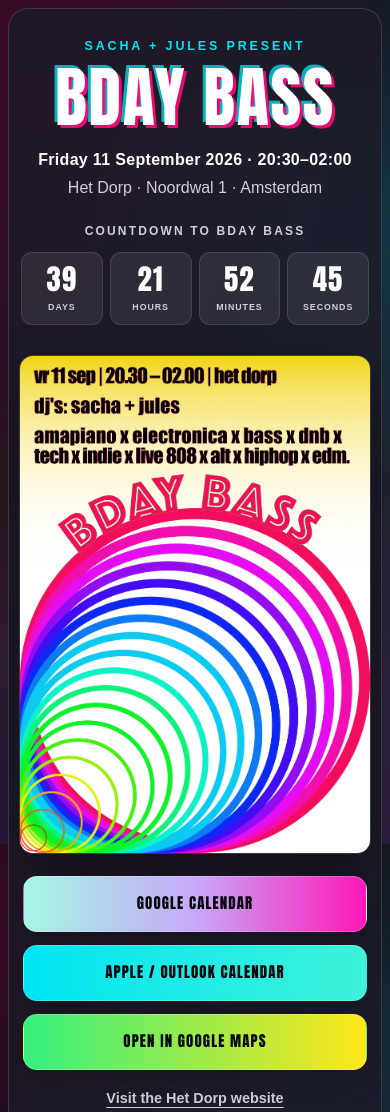
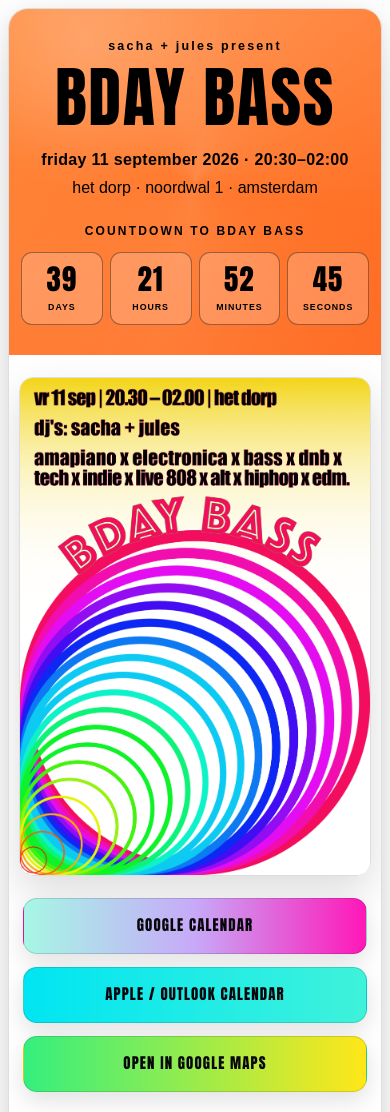
Before and after one commit to and-orphine/calendar-files, a plain HTML site: page index.html in a window 390 px wide. Shown: the top 1112 px of the page. Drawn offline with Linux system fonts and the light colour scheme.

Commit message:
Update index.html
Change page to white and orange.

```diff
--- a/index.html
+++ b/index.html
@@ -8,26 +8,27 @@
     content="width=device-width, initial-scale=1, viewport-fit=cover"
   >
 
-  <title>BDAY BASS — Sacha + Jules</title>
+  <title>BDAY BASS — sacha + jules</title>
 
   <meta
     name="description"
-    content="BDAY BASS with DJs Sacha and Jules. Friday 11 September 2026 at Het Dorp, Amsterdam."
+    content="BDAY BASS with djs sacha and jules. friday 11 september 2026 at het dorp, amsterdam."
   >
 
-  <meta name="theme-color" content="#16131f">
+  <meta name="theme-color" content="#ff681e">
 
   <style>
     :root {
-      --background-dark: #0d0c12;
-      --background-light: #292037;
-      --panel: rgba(29, 27, 39, 0.88);
-      --panel-border: rgba(255, 255, 255, 0.14);
-      --text: #ffffff;
-      --muted: #d2ced9;
+      --page-background: #ffffff;
+      --card-background: #ffffff;
+      --header-orange: #ff681e;
+      --header-orange-light: #ff8b3d;
+      --header-text: #000000;
+      --body-text: #111111;
+      --muted: #565656;
+      --border: #dedede;
       --cyan: #00e5f2;
       --green: #35ef7e;
-      --purple: #7928ff;
       --pink: #ff0a78;
       --yellow: #ffe719;
       --button-text: #08070c;
@@ -45,67 +46,13 @@
       min-height: 100vh;
       margin: 0;
       overflow-x: hidden;
-      background:
-        radial-gradient(
-          circle at 15% 10%,
-          rgba(255, 10, 120, 0.24),
-          transparent 35%
-        ),
-        radial-gradient(
-          circle at 85% 25%,
-          rgba(0, 229, 242, 0.22),
-          transparent 38%
-        ),
-        radial-gradient(
-          circle at 50% 90%,
-          rgba(121, 40, 255, 0.25),
-          transparent 44%
-        ),
-        linear-gradient(
-          145deg,
-          var(--background-dark),
-          var(--background-light)
-        );
-      background-attachment: fixed;
-      color: var(--text);
+      background: var(--page-background);
+      color: var(--body-text);
       font-family:
         Arial,
         Helvetica,
         sans-serif;
       line-height: 1.5;
-    }
-
-    body::before {
-      position: fixed;
-      z-index: -1;
-      inset: -30%;
-      content: "";
-      background:
-        conic-gradient(
-          from 180deg,
-          rgba(255, 10, 120, 0.11),
-          rgba(121, 40, 255, 0.08),
-          rgba(0, 229, 242, 0.11),
-          rgba(53, 239, 126, 0.08),
-          rgba(255, 231, 25, 0.08),
-          rgba(255, 10, 120, 0.11)
-        );
-      filter: blur(80px);
-      animation: backgroundShift 18s linear infinite;
-    }
-
-    @keyframes backgroundShift {
-      from {
-        transform: rotate(0deg) scale(1);
-      }
-
-      50% {
-        transform: rotate(180deg) scale(1.12);
-      }
-
-      to {
-        transform: rotate(360deg) scale(1);
-      }
     }
 
     main {
@@ -119,32 +66,80 @@
 
     .event-card {
       overflow: hidden;
-      background: var(--panel);
-      border: 1px solid var(--panel-border);
+      background: var(--card-background);
+      border: 1px solid var(--border);
       border-radius: 28px;
       box-shadow:
-        0 30px 90px rgba(0, 0, 0, 0.52),
-        0 0 40px rgba(255, 10, 120, 0.08);
-      backdrop-filter: blur(22px);
-      -webkit-backdrop-filter: blur(22px);
+        0 24px 70px rgba(0, 0, 0, 0.14),
+        0 4px 14px rgba(0, 0, 0, 0.06);
+    }
+
+    .header-area {
+      position: relative;
+      overflow: hidden;
+      background:
+        radial-gradient(
+          circle at 20% 10%,
+          rgba(255, 255, 255, 0.2),
+          transparent 34%
+        ),
+        linear-gradient(
+          145deg,
+          var(--header-orange-light),
+          var(--header-orange)
+        );
+      color: var(--header-text);
+    }
+
+    .header-area::before {
+      position: absolute;
+      inset: -40%;
+      content: "";
+      pointer-events: none;
+      background:
+        conic-gradient(
+          from 180deg,
+          transparent,
+          rgba(255, 255, 255, 0.12),
+          transparent,
+          rgba(255, 255, 255, 0.08),
+          transparent
+        );
+      animation: headerShift 18s linear infinite;
+    }
+
+    @keyframes headerShift {
+      from {
+        transform: rotate(0deg) scale(1);
+      }
+
+      50% {
+        transform: rotate(180deg) scale(1.08);
+      }
+
+      to {
+        transform: rotate(360deg) scale(1);
+      }
     }
 
     .hero {
+      position: relative;
+      z-index: 1;
       padding: 34px 24px 26px;
       text-align: center;
     }
 
     .eyebrow {
       margin: 0 0 12px;
-      color: var(--cyan);
+      color: var(--header-text);
       font-size: 0.78rem;
       font-weight: 800;
-      letter-spacing: 0.23em;
-      text-transform: uppercase;
+      letter-spacing: 0.18em;
     }
 
     h1 {
       margin: 0;
+      color: var(--header-text);
       font-family:
         Impact,
         Haettenschweiler,
@@ -156,13 +151,11 @@
       line-height: 0.88;
       letter-spacing: 0.025em;
       text-transform: uppercase;
-      text-shadow:
-        3px 3px 0 rgba(255, 10, 120, 0.9),
-        -3px -3px 0 rgba(0, 229, 242, 0.75);
     }
 
     .event-date {
       margin: 22px 0 4px;
+      color: var(--header-text);
       font-size: clamp(1rem, 4vw, 1.35rem);
       font-weight: 900;
       letter-spacing: 0.02em;
@@ -170,17 +163,19 @@
 
     .venue {
       margin: 0;
-      color: var(--muted);
+      color: var(--header-text);
       font-size: 1rem;
     }
 
     .countdown-section {
+      position: relative;
+      z-index: 1;
       padding: 0 20px 30px;
     }
 
     .countdown-label {
       margin: 0 0 12px;
-      color: var(--muted);
+      color: var(--header-text);
       font-size: 0.75rem;
       font-weight: 800;
       letter-spacing: 0.18em;
@@ -197,14 +192,15 @@
     .countdown-item {
       min-width: 0;
       padding: 14px 6px 12px;
-      background: rgba(255, 255, 255, 0.075);
-      border: 1px solid rgba(255, 255, 255, 0.11);
+      background: rgba(255, 255, 255, 0.2);
+      border: 1px solid rgba(0, 0, 0, 0.38);
       border-radius: 14px;
       text-align: center;
     }
 
     .countdown-number {
       display: block;
+      color: var(--header-text);
       font-family:
         Impact,
         Haettenschweiler,
@@ -218,20 +214,24 @@
     .countdown-unit {
       display: block;
       margin-top: 7px;
-      color: var(--muted);
+      color: var(--header-text);
       font-size: clamp(0.55rem, 2vw, 0.7rem);
       font-weight: 800;
       letter-spacing: 0.11em;
       text-transform: uppercase;
     }
 
+    .flyer-section {
+      background: #ffffff;
+      padding: 22px 18px 0;
+    }
+
     .flyer-wrap {
       position: relative;
       overflow: hidden;
-      margin: 0 18px;
-      border: 1px solid rgba(255, 255, 255, 0.13);
+      border: 1px solid var(--border);
       border-radius: 20px;
-      box-shadow: 0 18px 48px rgba(0, 0, 0, 0.4);
+      box-shadow: 0 16px 42px rgba(0, 0, 0, 0.14);
     }
 
     .flyer {
@@ -241,6 +241,7 @@
     }
 
     .content {
+      background: #ffffff;
       padding: 26px 22px 30px;
     }
 
@@ -257,7 +258,7 @@
       min-height: 58px;
       padding: 15px 20px;
       overflow: hidden;
-      border: 1px solid rgba(255, 255, 255, 0.2);
+      border: 1px solid rgba(0, 0, 0, 0.14);
       border-radius: 14px;
       color: var(--button-text);
       font-family:
@@ -272,7 +273,7 @@
       text-align: center;
       text-decoration: none;
       text-transform: uppercase;
-      box-shadow: 0 10px 28px rgba(0, 0, 0, 0.24);
+      box-shadow: 0 9px 24px rgba(0, 0, 0, 0.12);
       transition:
         transform 160ms ease,
         box-shadow 160ms ease,
@@ -287,7 +288,7 @@
         linear-gradient(
           110deg,
           transparent 20%,
-          rgba(255, 255, 255, 0.35) 45%,
+          rgba(255, 255, 255, 0.45) 45%,
           transparent 70%
         );
       transform: translateX(-120%);
@@ -297,8 +298,8 @@
     .button:hover,
     .button:focus-visible {
       transform: translateY(-3px);
-      box-shadow: 0 15px 34px rgba(0, 0, 0, 0.34);
-      filter: brightness(1.06);
+      box-shadow: 0 14px 30px rgba(0, 0, 0, 0.18);
+      filter: brightness(1.04);
     }
 
     .button:hover::after,
@@ -307,7 +308,7 @@
     }
 
     .button:focus-visible {
-      outline: 3px solid #ffffff;
+      outline: 3px solid #000000;
       outline-offset: 3px;
     }
 
@@ -342,7 +343,7 @@
     .venue-link {
       display: block;
       margin-top: 18px;
-      color: var(--muted);
+      color: #d64516;
       font-size: 0.9rem;
       font-weight: 700;
       text-align: center;
@@ -352,7 +353,7 @@
 
     .venue-link:hover,
     .venue-link:focus-visible {
-      color: #ffffff;
+      color: #000000;
     }
 
     .details {
@@ -363,23 +364,22 @@
     }
 
     .details strong {
-      color: var(--text);
+      color: var(--body-text);
     }
 
     footer {
       padding: 24px 10px 0;
-      color: rgba(255, 255, 255, 0.62);
+      color: #555555;
       font-size: 0.75rem;
       font-weight: 700;
       letter-spacing: 0.14em;
       text-align: center;
-      text-transform: uppercase;
     }
 
     .event-ended {
       grid-column: 1 / -1;
       padding: 18px;
-      color: #ffffff;
+      color: var(--header-text);
       font-family:
         Impact,
         Haettenschweiler,
@@ -423,8 +423,12 @@
         border-radius: 11px;
       }
 
+      .flyer-section {
+        padding-right: 10px;
+        padding-left: 10px;
+      }
+
       .flyer-wrap {
-        margin: 0 10px;
         border-radius: 14px;
       }
 
@@ -457,56 +461,60 @@
   <main>
     <article class="event-card">
 
+      <div class="header-area">
         <header class="hero">
-        <p class="eyebrow">Sacha + Jules present</p>
+          <p class="eyebrow">sacha + jules present</p>
 
           <h1>BDAY BASS</h1>
 
           <p class="event-date">
-          Friday 11 September 2026 · 20:30–02:00
+            friday 11 september 2026 · 20:30–02:00
           </p>
 
           <p class="venue">
-          Het Dorp · Noordwal 1 · Amsterdam
+            het dorp · noordwal 1 · amsterdam
           </p>
         </header>
 
         <section
           class="countdown-section"
-        aria-label="Countdown to BDAY BASS"
+          aria-label="countdown to BDAY BASS"
         >
-        <p class="countdown-label">Countdown to BDAY BASS</p>
+          <p class="countdown-label">COUNTDOWN TO BDAY BASS</p>
 
           <div class="countdown" id="countdown">
             <div class="countdown-item">
               <span class="countdown-number" id="days">00</span>
-            <span class="countdown-unit">Days</span>
+              <span class="countdown-unit">DAYS</span>
             </div>
 
             <div class="countdown-item">
               <span class="countdown-number" id="hours">00</span>
-            <span class="countdown-unit">Hours</span>
+              <span class="countdown-unit">HOURS</span>
             </div>
 
             <div class="countdown-item">
               <span class="countdown-number" id="minutes">00</span>
-            <span class="countdown-unit">Minutes</span>
+              <span class="countdown-unit">MINUTES</span>
             </div>
 
             <div class="countdown-item">
               <span class="countdown-number" id="seconds">00</span>
-            <span class="countdown-unit">Seconds</span>
+              <span class="countdown-unit">SECONDS</span>
             </div>
           </div>
         </section>
+      </div>
 
+      <section class="flyer-section">
         <div class="flyer-wrap">
           <img
             class="flyer"
             src="bday-bass.png"
-          alt="BDAY BASS flyer featuring DJs Sacha and Jules"
+            alt="BDAY BASS flyer featuring djs sacha and jules"
           >
         </div>
+      </section>
 
       <section class="content">
         <div class="buttons">
@@ -517,14 +525,14 @@
             target="_blank"
             rel="noopener"
           >
-            Google Calendar
+            GOOGLE CALENDAR
           </a>
 
           <a
             class="button calendar"
             href="bday-bass.ics"
           >
-            Apple / Outlook Calendar
+            APPLE / OUTLOOK CALENDAR
           </a>
 
           <a
@@ -533,7 +541,7 @@
             target="_blank"
             rel="noopener"
           >
-            Open in Google Maps
+            OPEN IN GOOGLE MAPS
           </a>
 
         </div>
@@ -544,20 +552,20 @@
           target="_blank"
           rel="noopener"
         >
-          Visit the Het Dorp website
+          visit the het dorp website
         </a>
 
         <p class="details">
-          <strong>DJs Sacha + Jules</strong><br>
-          Amapiano × electronica × bass × DnB × tech ×
-          neue Welle × indie × hip-hop × punk
+          <strong>djs sacha + jules</strong><br>
+          amapiano × electronica × bass × dnb × tech ×
+          neue welle × indie × hip-hop × punk
         </p>
       </section>
 
     </article>
 
     <footer>
-      BDAY BASS · Amsterdam
+      BDAY BASS · amsterdam
     </footer>
   </main>
 
@@ -580,7 +588,7 @@
 
       if (difference <= 0) {
         countdownElement.innerHTML =
-          '<div class="event-ended">BDAY BASS is happening now</div>';
+          '<div class="event-ended">BDAY BASS IS HAPPENING NOW</div>';
         return;
       }
 
```
Lines whose indentation alone changed are shown as unchanged.
